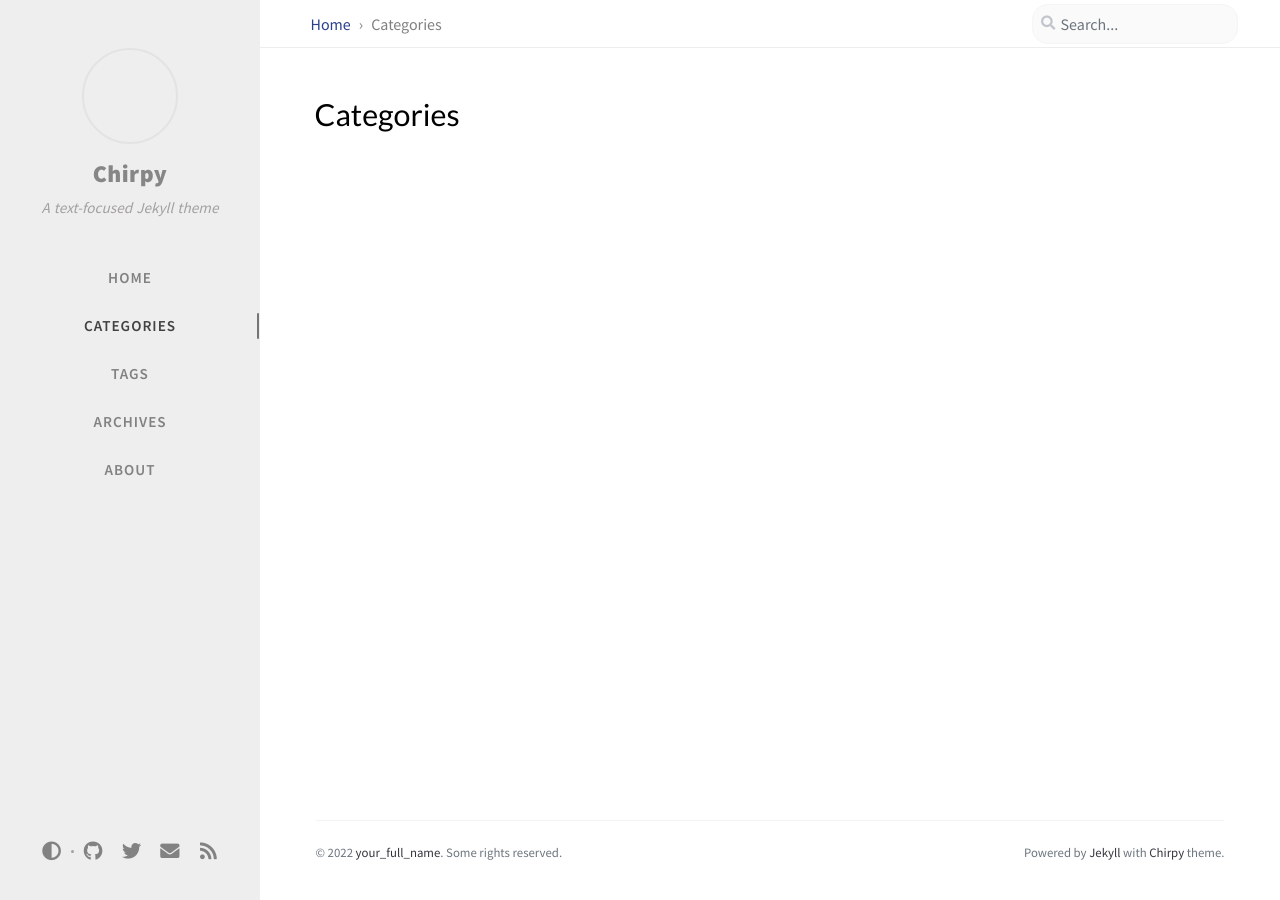
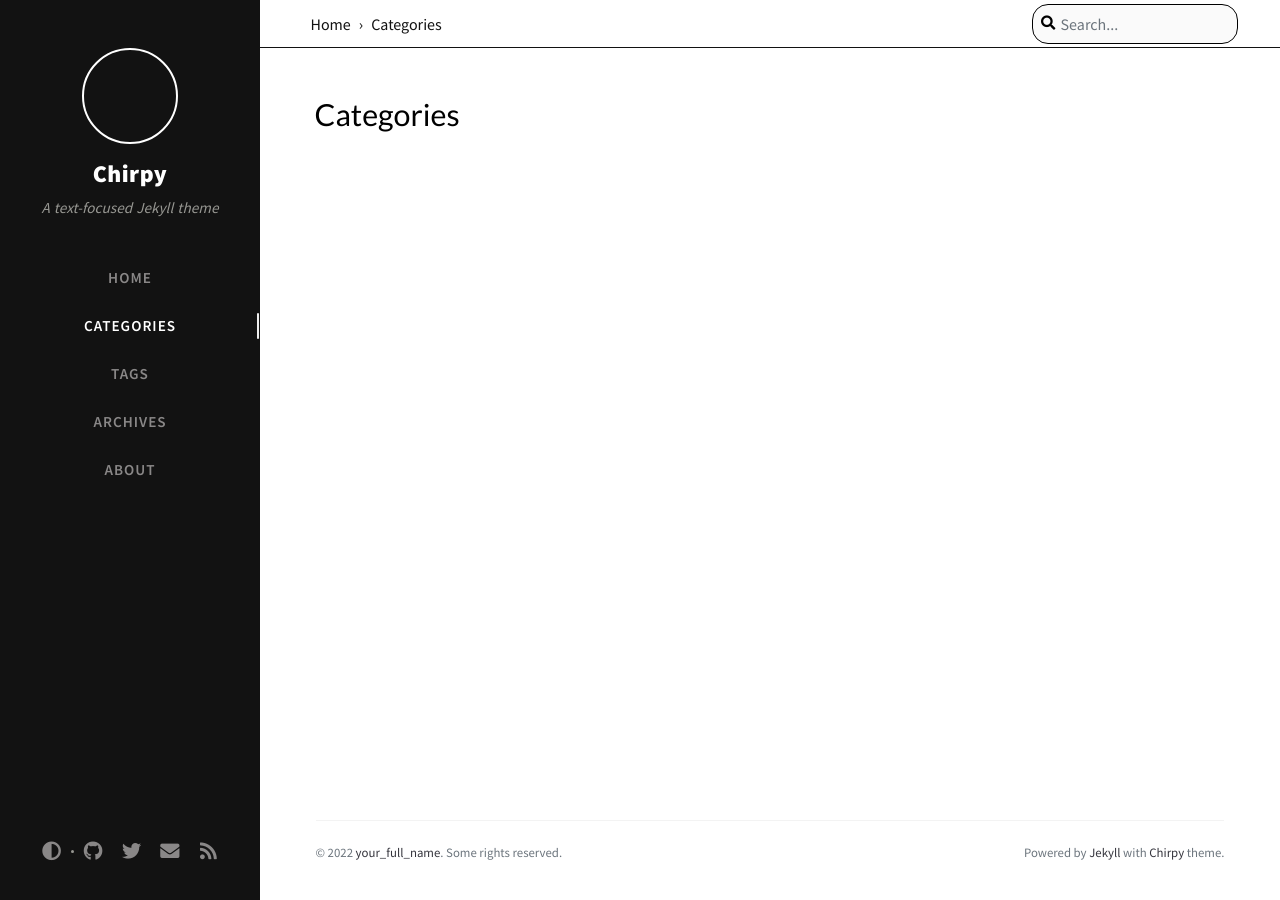
Before and after one commit to raeyoung-kim/raeyoung-kim.github.io, a Jekyll site: the page built from _tabs/categories.md, in a window 1280 px wide. Built offline with Jekyll 4.4.1, drawn with Linux system fonts in a browser that asks for light colours; nearby versions of some CDN libraries; comment, search, counter and statistics services are not loaded.

Commit message:
테마 컬러 변경

```diff
--- a/_config.yml
+++ b/_config.yml
@@ -32,7 +32,7 @@ description: >-                        # used by seo meta and the atom feed
 url: 'https://raeyoung-kim.github.io'
 
 github:
-  username: github_username             # change to your github username
+  username: raeyoung-kim             # change to your github username
 
 twitter:
   username: twitter_username            # change to your twitter username
--- a/_sass/addon/commons.scss
+++ b/_sass/addon/commons.scss
@@ -607,7 +607,7 @@ img[data-src] {
 
 .input-focus {
   box-shadow: none;
-  border-color: var(--input-focus-border-color) !important;
+  border-color: black !important;
   background: center !important;
   transition: background-color 0.15s ease-in-out, border-color 0.15s ease-in-out;
 }
@@ -667,7 +667,7 @@ $sidebar-display: "sidebar-display";
       width: 6rem;
       height: 6rem;
       border-radius: 50%;
-      border: 2px solid rgba(222, 222, 222, 0.7);
+      border: 2px solid #ffff;
       overflow: hidden;
       transform: translateZ(0); // fixed the zoom in Safari
       -webkit-transition: border-color 0.35s ease-in-out;
@@ -675,7 +675,7 @@ $sidebar-display: "sidebar-display";
       transition: border-color 0.35s ease-in-out;
 
       &:hover {
-        border-color: white;
+        border-color: #ffff;
       }
     }
 
@@ -702,7 +702,7 @@ $sidebar-display: "sidebar-display";
       font-weight: 900;
       font-size: 1.5rem;
       letter-spacing: 0.5px;
-      color: rgba(134, 133, 133, 99%);
+      color: #ffff;
     }
   }
 
@@ -885,7 +885,7 @@ $sidebar-display: "sidebar-display";
   right: 0;
   transition: top 0.2s ease-in-out;
   z-index: 50;
-  border-bottom: 1px solid rgba(0, 0, 0, 0.07);
+  border-bottom: 1px solid #121212;
   background-color: var(--topbar-wrapper-bg);
 
   [data-topbar-visible=false] & {
@@ -895,13 +895,17 @@ $sidebar-display: "sidebar-display";
 
 #topbar {
   i { // icons
-    color: #999;
+    color: black;
   }
 
   #breadcrumb {
     font-size: 1rem;
-    color: gray;
+    color: #121212;
     padding-left: 0.5rem;
+
+    a {
+      color: #121212;
+    }
 
     a:hover {
       @extend %link-hover;
@@ -927,7 +931,7 @@ $sidebar-display: "sidebar-display";
   display: flex;
   width: 85%;
   border-radius: 1rem;
-  border: 1px solid var(--search-wrapper-border-color);
+  border: 1px solid black;
   background: var(--search-wrapper-bg);
   padding: 0 0.5rem;
 
@@ -945,7 +949,7 @@ $sidebar-display: "sidebar-display";
 }
 
 #search-cancel { /* 'Cancel' link */
-  color: var(--link-color);
+  color: black;
   margin-left: 1rem;
   display: none;
 
@@ -1681,7 +1685,7 @@ $sidebar-display: "sidebar-display";
       }
 
       i {
-        background-color: var(--sidebar-btn-bg);
+        background-color: transparent;
         font-size: 1rem;
         width: $icon-block-size;
         height: $icon-block-size;
--- a/_sass/addon/module.scss
+++ b/_sass/addon/module.scss
@@ -105,7 +105,7 @@
 }
 
 %sidebar-links {
-  color: rgba(117, 117, 117, 0.9);
+  color: rgba(151, 149, 149, 0.9);
   user-select: none;
 }
 
--- a/_sass/colors/dark-typography.scss
+++ b/_sass/colors/dark-typography.scss
@@ -18,7 +18,7 @@
   --link-color: rgb(138, 180, 248);
   --link-underline-color: rgb(82, 108, 150);
   --button-bg: rgb(39, 40, 43);
-  --btn-border-color: rgb(63, 65, 68);
+  --btn-border-color: #121212;
   --btn-backtotop-color: var(--text-color);
   --btn-backtotop-border-color: var(--btn-border-color);
   --btn-box-shadow: var(--main-wrapper-bg);
@@ -39,7 +39,7 @@
   --topbar-wrapper-bg: rgb(39, 40, 43);
   --search-wrapper-bg: rgb(34, 34, 39);
   --search-wrapper-border-color: rgb(34, 34, 39);
-  --search-icon-color: rgb(100, 102, 105);
+  --search-icon-color: black;
   --input-focus-border-color: rgb(112, 114, 115);
 
   /* Home page */
--- a/_sass/colors/light-typography.scss
+++ b/_sass/colors/light-typography.scss
@@ -26,19 +26,19 @@
   --checkbox-checked-color: #07a8f7;
 
   /* Sidebar */
-  --sidebar-bg: #eeeeee;
-  --sidebar-muted-color: #a2a19f;
-  --sidebar-active-color: #424242;
-  --nav-cursor-color: #757575;
+  --sidebar-bg: #121212;
+  --sidebar-muted-color: #979792;
+  --sidebar-active-color: white;
+  --nav-cursor-color: #eee;
   --sidebar-btn-bg: white;
 
   /* Topbar */
-  --topbar-text-color: rgb(78, 78, 78);
+  --topbar-text-color: black;
   --topbar-wrapper-bg: white;
   --search-wrapper-bg: rgb(245 245 245 / 50%);
   --search-wrapper-border-color: rgb(245 245 245);
   --search-tag-bg: #f8f9fa;
-  --search-icon-color: #c2c6cc;
+  --search-icon-color: black;
   --input-focus-border-color: var(--btn-border-color);
 
   /* Home page */
```
